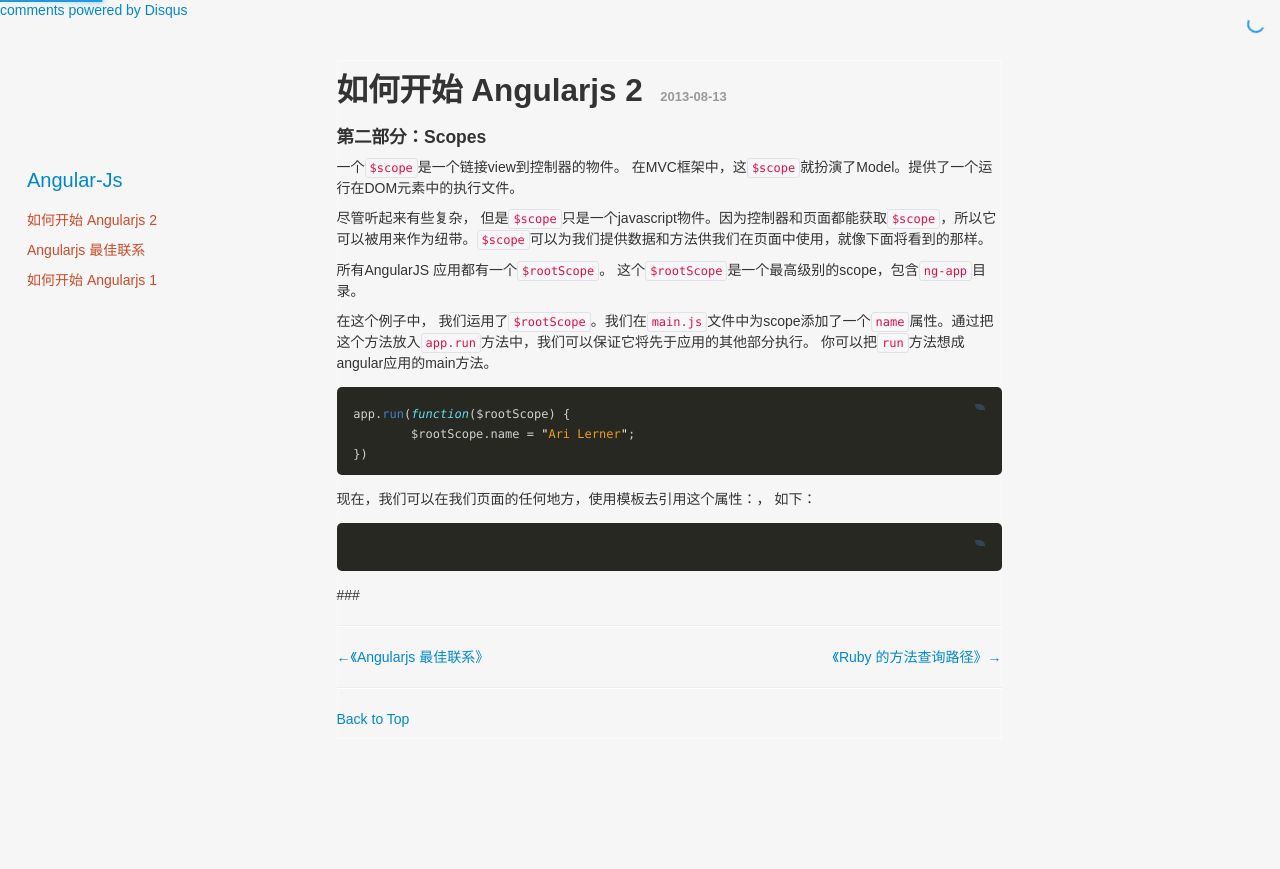
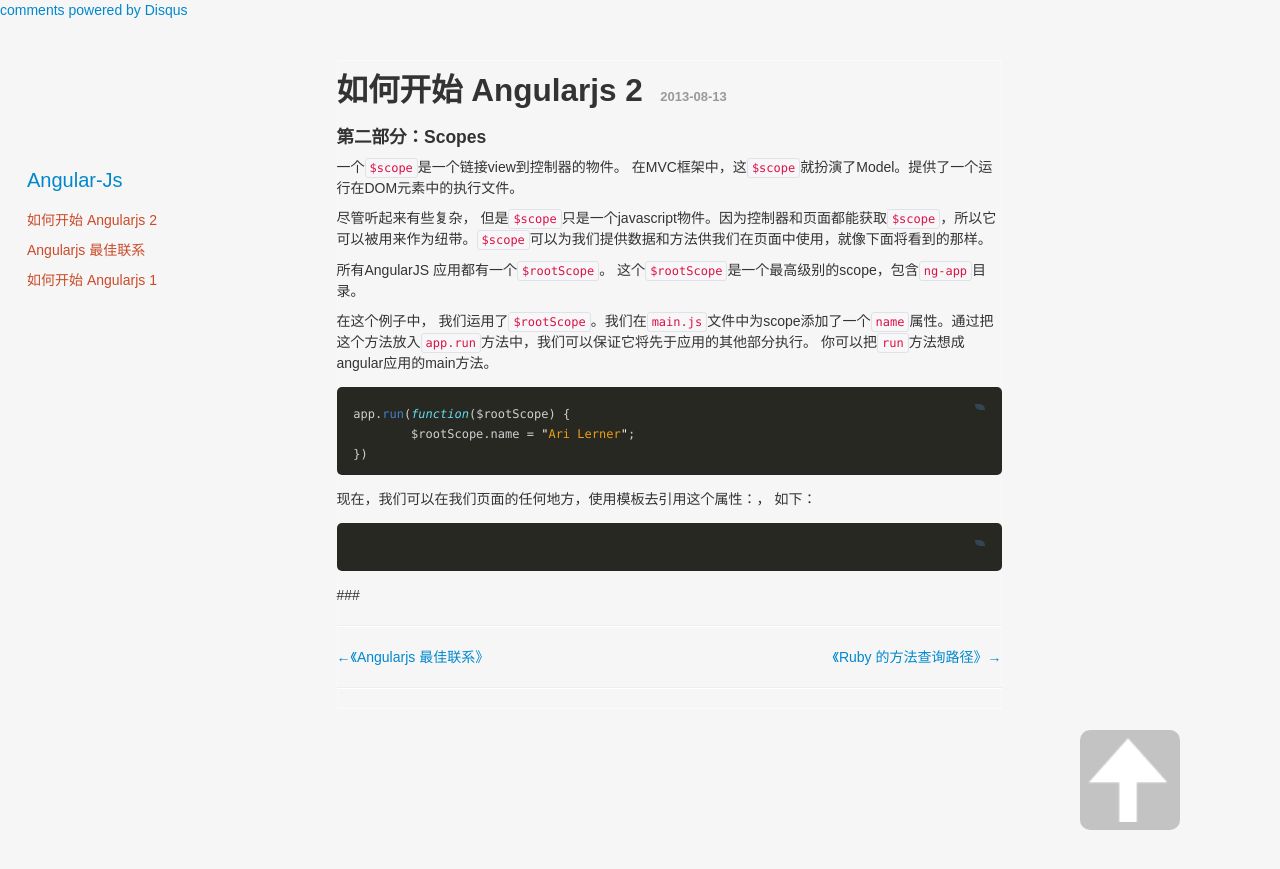
Before and after one commit to apprentice1988/apprentice1988.github.com, a Jekyll site: the page built from _posts/2013-08-13-如何开始-AngularJs-2.md, in a window 1280 px wide. Shown: the top 869 px of the page. Built offline with Jekyll 4.4.1, drawn with Linux system fonts in a browser that asks for light colours; Markdown is read by kramdown in place of the engine named in the settings; comment, search, counter and statistics services are not loaded.

Commit message:
back to top

```diff
--- a/_layouts/post.html
+++ b/_layouts/post.html
@@ -47,11 +47,10 @@
 					{%endif%}
 				  </div>
 				  <hr />
-				  <p id="back-top" style="display: block;">
-				    <a href="#top">
-				      <span></span>
-				      Back to Top
-				     </a>
+				  <p id="back-top">
+				  	<a href="#top">
+				      <img src="/css/images/up-arrow.png" style="width:80px;border:none;box-shadow:none;padding:8px;">
+				  	</a>
 				  </p>
 				</article><br><br><br><br><br><br><br>
 			</div>
--- a/css/custom.css
+++ b/css/custom.css
@@ -165,3 +165,14 @@ body {
    right:-20px;
    bottom:0px;
 }
+
+#back-top {
+  display:block;
+  position:fixed;
+  bottom:60px;
+  right:100px;
+  width:100px;
+  height:100px;
+  border-radius: 10px;
+  background-color:#c3c3c3;
+}
--- a/js/post.js
+++ b/js/post.js
@@ -1,5 +1,5 @@
 $(document).ready(function() {
-	$(window).scroll(function () {
+	window.onmousewheel = function(){
 		var window_height = $(window).height();
 		var document_height = $(".row").height();
 		var top_total = document_height - window_height/2;
@@ -7,5 +7,5 @@ $(document).ready(function() {
 		var set_abs = Math.abs(offset_top/top_total);
 		var set = Math.round(set_abs*100)/100;
 		NProgress.set(set);
-	})
+	}
 })
```
